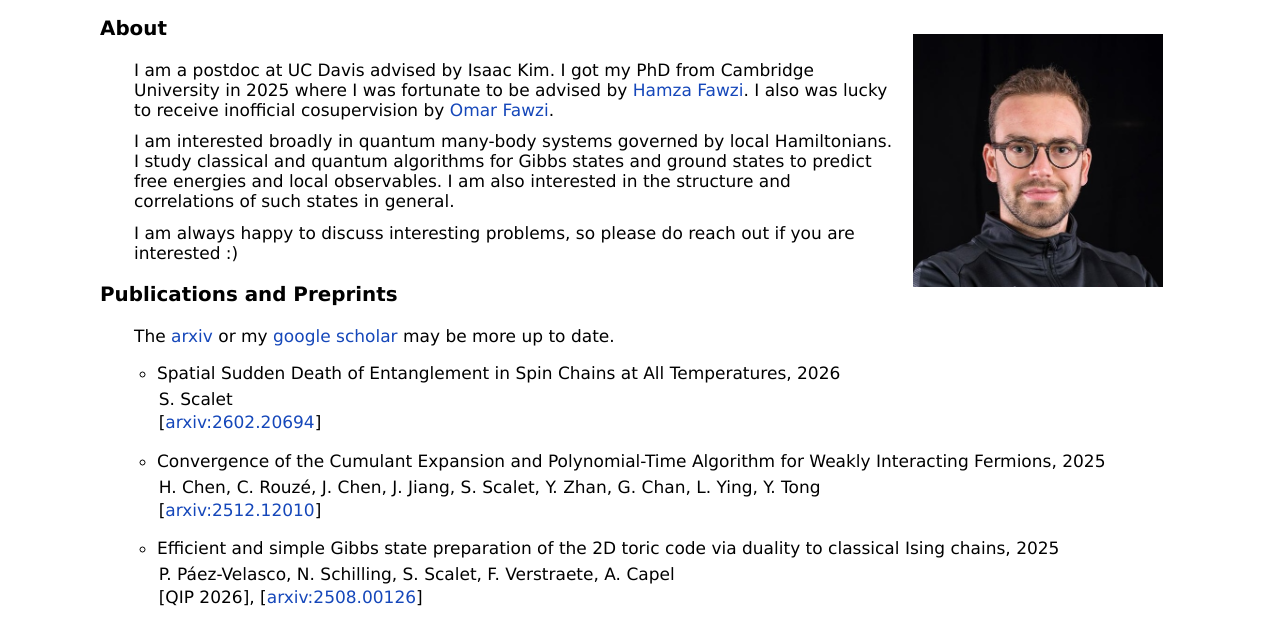
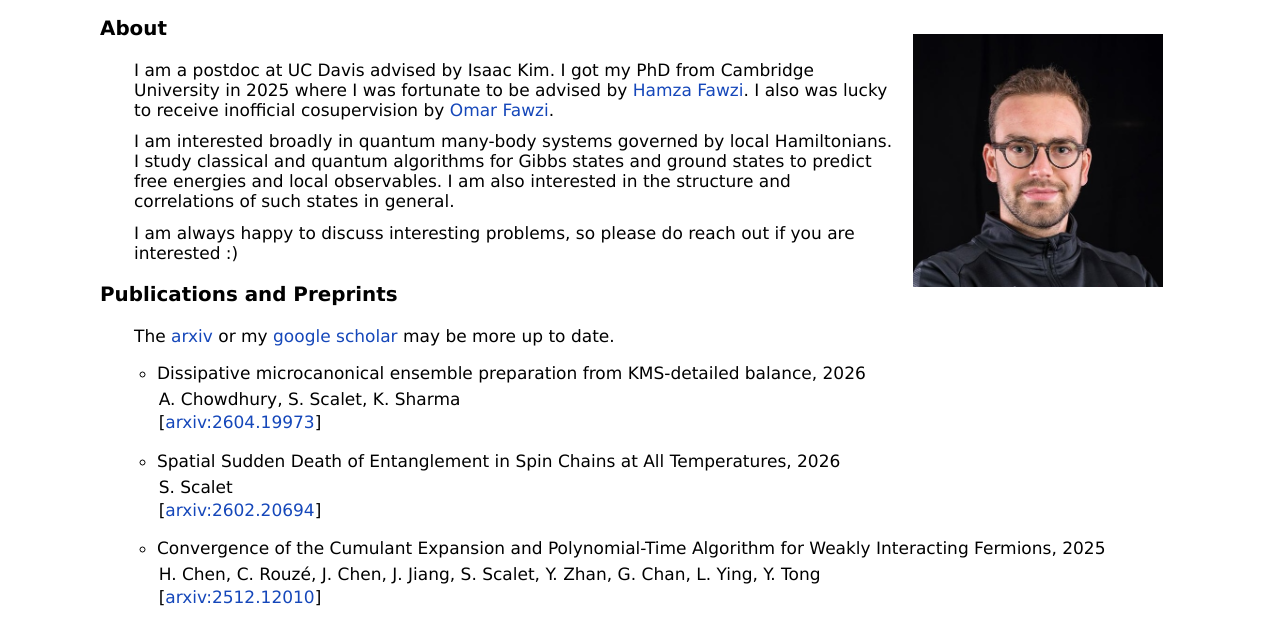
Before and after one commit to scaletos/scaletos.github.io, a plain HTML site: page index.html in a window 1280 px wide. Shown: the part 119-742 px from the top of the page. Drawn offline with Linux system fonts and the light colour scheme.

Commit message:
Preprint added

```diff
--- a/index.html
+++ b/index.html
@@ -95,6 +95,16 @@ I am always happy to discuss interesting problems, so please do reach out if you
 The <a href="http://arxiv.org/a/scalet_s_1">arxiv</a> or my <a href="https://scholar.google.com/citations?user=r1PlDJQAAAAJ&hl=en">google scholar</a> may be more up to date.</p>
 
 <ul style="list-style-type:circle; margin-left:1em; font-size:17px;">
+
+<li>   Dissipative microcanonical ensemble preparation from KMS-detailed balance, 2026
+   <p style="margin-bottom:0.3em"> </p>
+   <p>
+   A. Chowdhury, S. Scalet, K. Sharma
+   </p>
+   <p>
+    [<a href="https://arxiv.org/abs/2604.19973">arxiv:2604.19973</a>]
+   </p>
+</li>
 
 <li>   Spatial Sudden Death of Entanglement in Spin Chains at All Temperatures, 2026
    <p style="margin-bottom:0.3em"> </p>
```
